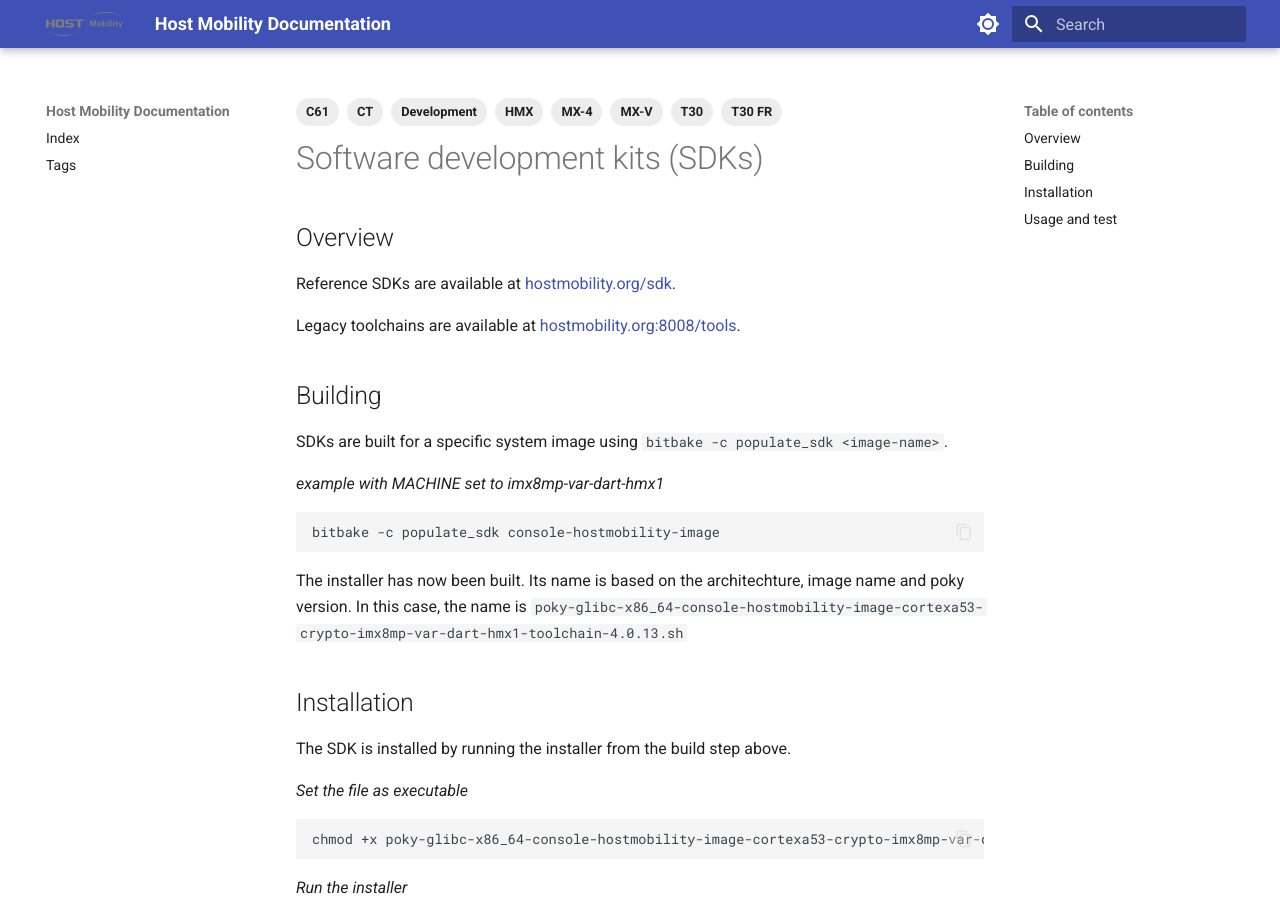
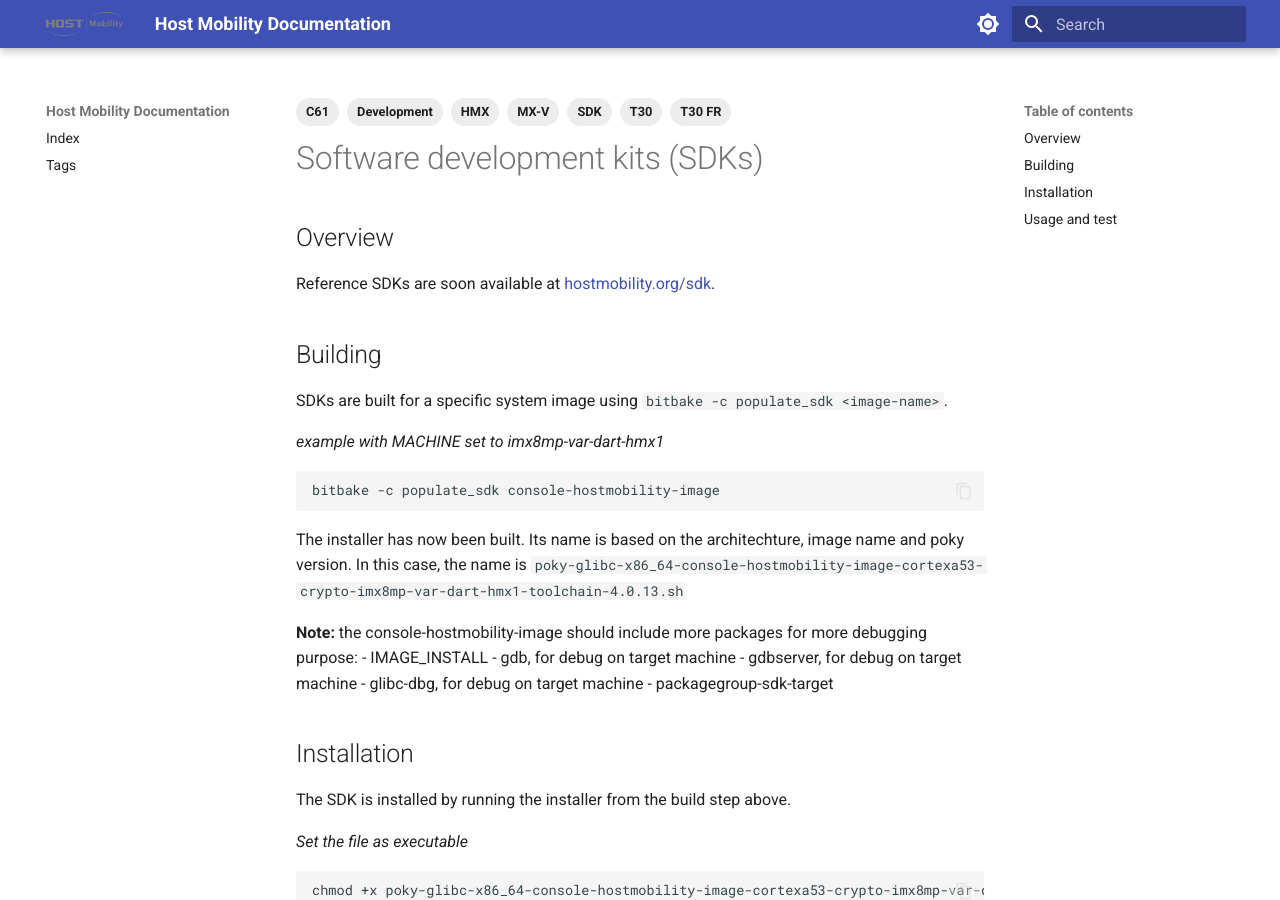
Before and after one commit to hostmobility/documentation, an MkDocs documentation site: the page built from docs/system/sdk/sdk.md, in a window 1280 px wide and 900 px high. Built offline with MkDocs 1.6.1 and Material for MkDocs 9.7.7, drawn with Linux system fonts in a browser that asks for light colours.

Commit message:
Sdk: split into two docs

```diff
--- a/docs/system/sdk/sdk.md
+++ b/docs/system/sdk/sdk.md
@@ -1,22 +1,18 @@
 ---
 title: Software development kits (SDKs)
 tags:
+  - SDK
+  - Development
   - HMX
-  - MX-4
-  - CT
   - MX-V
   - T30
   - T30 FR
   - C61
-  - Development
 ---
 
 ## Overview
 
-Reference SDKs are available at
-[hostmobility.org/sdk](https://hostmobility.org/sdk).
-
-Legacy toolchains are available at [hostmobility.org:8008/tools](http://hostmobility.org:8008/tools/).
+Reference SDKs are soon available at [hostmobility.org/sdk](https://hostmobility.org/sdk).
 
 ## Building
 
@@ -30,6 +26,13 @@
 The installer has now been built. Its name is based on the architechture, image name and poky
 version. In this case, the name is
 `poky-glibc-x86_64-console-hostmobility-image-cortexa53-crypto-imx8mp-var-dart-hmx1-toolchain-4.0.13.sh`
+
+**Note:** the console-hostmobility-image should include more packages for more debugging purpose:
+- IMAGE_INSTALL
+    - gdb, for debug on target machine
+    - gdbserver, for debug on target machine
+    - glibc-dbg, for debug on target machine
+    - packagegroup-sdk-target
 
 ## Installation
 
```
Also changed, not shown: docs/system/development.md (+5 -2 lines), docs/system/sdk_bsp.16/sdk.md (added, +36 -0 lines).
